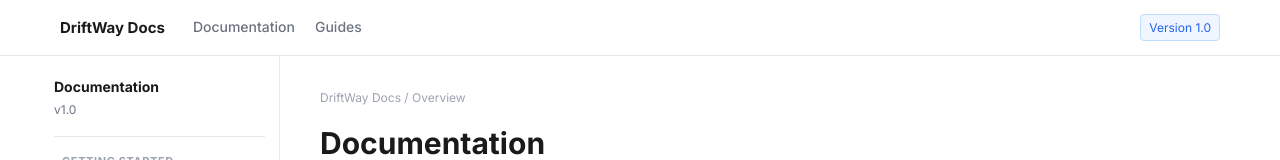
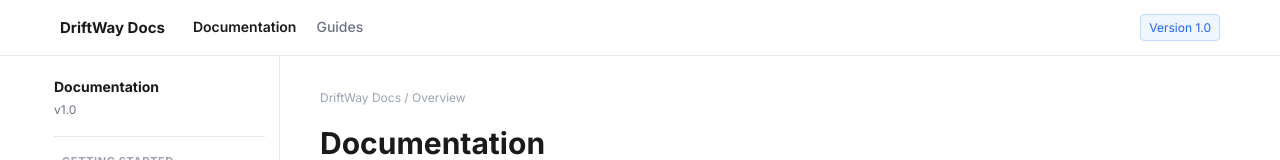
Before and after one commit to Anisha-Chhajer-Jain/driftWay, a Next.js app: page /docs in a window 1280 px wide. Shown: the top 160 px of the page. Built offline with nearby package versions, Linux system fonts and the light colour scheme.

Commit message:
updaet navbar with active link highlight

```diff
--- a/src/app/globals.css
+++ b/src/app/globals.css
@@ -58,9 +58,12 @@ body {
   font-weight: 500;
 }
 
-.nav-link:hover {
+.nav-link:hover,
+.nav-link-active {
   color: #1a1a1a;
+  font-weight: 600;
 }
+
 
 .nav-link.active {
   color: #2563eb;
--- a/src/components/Navbar.js
+++ b/src/components/Navbar.js
@@ -1,9 +1,12 @@
 'use client';
 
 import Link from 'next/link';
+import { usePathname } from 'next/navigation';
 
 // Navbar shown at the top of every page
 export default function Navbar() {
+  const pathname = usePathname();
+
   return (
     <header className="navbar">
       <div className="nav-inner">
@@ -13,10 +16,16 @@ export default function Navbar() {
           </Link>
 
           <nav className="nav-links">
-            <Link href="/docs" className="nav-link">
+            <Link
+              href="/docs"
+              className={`nav-link ${pathname === '/docs' ? 'nav-link-active' : ''}`}
+            >
               Documentation
             </Link>
-            <Link href="/docs/guides/dynamic-routing" className="nav-link">
+            <Link
+              href="/docs/guides/dynamic-routing"
+              className={`nav-link ${pathname?.startsWith('/docs/guides') ? 'nav-link-active' : ''}`}
+            >
               Guides
             </Link>
           </nav>
```
